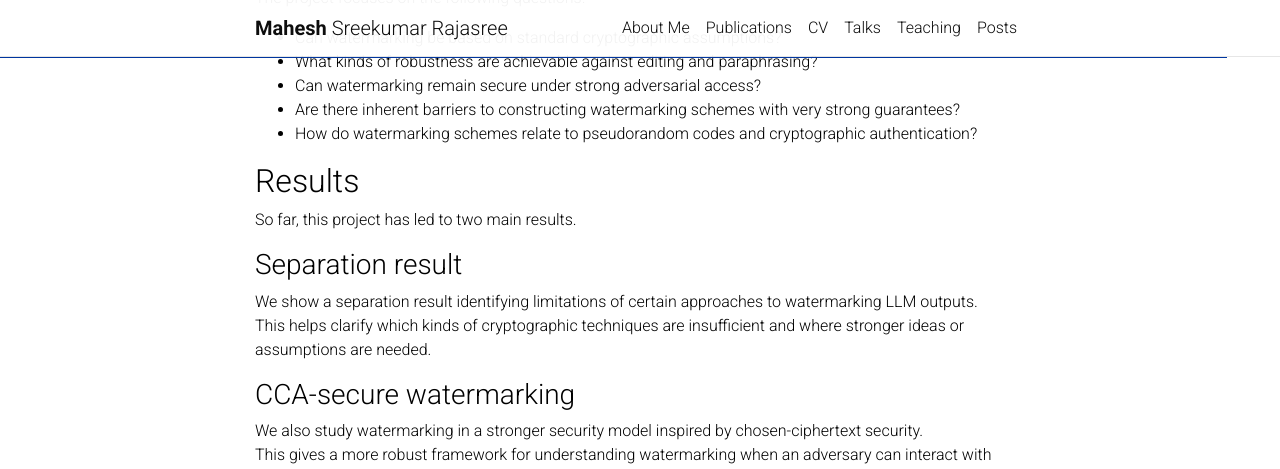
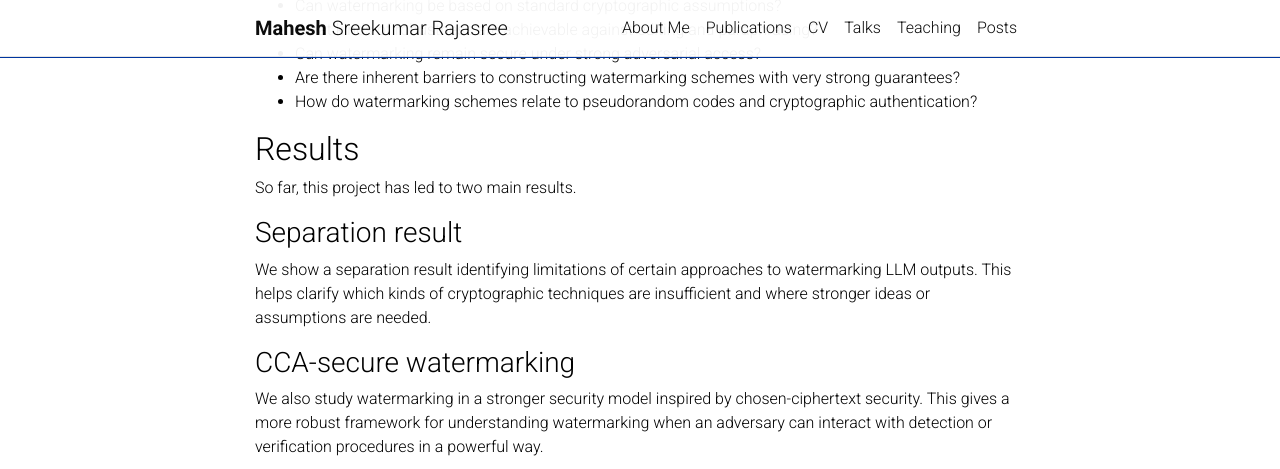
Before and after one commit to Mahe94/mahe94.github.io, a Jekyll site: the page built from _projects/1_project.md, in a window 1280 px wide and 1400 px high, scrolled down 1073 px. Shown: the top 469 px of the window. Built offline with Jekyll 4.4.1, drawn with Linux system fonts in a browser that asks for light colours; comment, search, counter and statistics services are not loaded; a style sheet for code colours, icons or effects is not loaded; some of the changed text lies outside the part shown.

Commit message:
Update 1_project.md

````diff
--- a/_projects/1_project.md
+++ b/_projects/1_project.md
@@ -7,25 +7,23 @@
 category: work
 ---
 
-Large language models are rapidly becoming part of everyday writing, research, education, and software development.
-As these systems become more powerful, it becomes increasingly important to understand when a piece of text was generated by an AI system, whether it has been modified, and what guarantees such detection mechanisms can provide.
+Large language models are rapidly becoming part of everyday writing, research, education, and software development. As these systems become more powerful, it becomes increasingly important to understand when a piece of text was generated by an AI system, whether it has been modified, and what guarantees such detection mechanisms can provide.
 
 This project studies **watermarking for large language models** from a cryptographic and theoretical perspective.
 
 Watermarking asks whether an LLM can generate text that looks natural to humans, but still contains a hidden signal that can later be detected by someone who knows the secret key. Ideally, this signal should survive small edits, paraphrasing, or adversarial attempts to remove it, while remaining invisible to ordinary readers.
 
 The goal is to build a rigorous theory of LLM watermarking:
-What is possible?
-What is impossible?
-What assumptions are needed?
-And how strong can the security guarantees be?
+- What is possible?
+- What is impossible?
+- What assumptions are needed?
+- And how strong can the security guarantees be?
 
 This direction connects cryptography, pseudorandomness, coding theory, and the theory of language models. It also raises basic conceptual questions: unlike classical digital watermarks, text generated by an LLM must remain fluent, diverse, and statistically close to natural language. This makes watermarking LLM outputs both practically important and theoretically subtle.
 
 ## Motivation
 
-Cryptography has repeatedly shown that informal security ideas can fail unless they are supported by precise definitions and proofs.
-LLM watermarking is no exception.
+Cryptography has repeatedly shown that informal security ideas can fail unless they are supported by precise definitions and proofs. LLM watermarking is no exception.
 
 A good watermarking scheme should not merely work against simple tests or weak attacks. It should be meaningful even when the adversary understands the watermarking algorithm, can query the system, and actively tries to remove or forge the watermark.
 
@@ -47,36 +45,8 @@
 
 ### Separation result
 
-We show a separation result identifying limitations of certain approaches to watermarking LLM outputs.
-This helps clarify which kinds of cryptographic techniques are insufficient and where stronger ideas or assumptions are needed.
+We show a separation result identifying limitations of certain approaches to watermarking LLM outputs. This helps clarify which kinds of cryptographic techniques are insufficient and where stronger ideas or assumptions are needed.
 
 ### CCA-secure watermarking
 
-We also study watermarking in a stronger security model inspired by chosen-ciphertext security.
-This gives a more robust framework for understanding watermarking when an adversary can interact with detection or verification procedures in a powerful way.    </div>
-    <div class="col-sm-4 mt-3 mt-md-0">
-        {% include figure.html path="assets/img/11.jpg" title="example image" class="img-fluid rounded z-depth-1" %}
-    </div>
-</div>
-<div class="caption">
-    You can also have artistically styled 2/3 + 1/3 images, like these.
-</div>
-
-
-The code is simple.
-Just wrap your images with `<div class="col-sm">` and place them inside `<div class="row">` (read more about the <a href="https://getbootstrap.com/docs/4.4/layout/grid/">Bootstrap Grid</a> system).
-To make images responsive, add `img-fluid` class to each; for rounded corners and shadows use `rounded` and `z-depth-1` classes.
-Here's the code for the last row of images above:
-
-{% raw %}
-```html
-<div class="row justify-content-sm-center">
-    <div class="col-sm-8 mt-3 mt-md-0">
-        {% include figure.html path="assets/img/6.jpg" title="example image" class="img-fluid rounded z-depth-1" %}
-    </div>
-    <div class="col-sm-4 mt-3 mt-md-0">
-        {% include figure.html path="assets/img/11.jpg" title="example image" class="img-fluid rounded z-depth-1" %}
-    </div>
-</div>
-```
-{% endraw %}
+We also study watermarking in a stronger security model inspired by chosen-ciphertext security. This gives a more robust framework for understanding watermarking when an adversary can interact with detection or verification procedures in a powerful way.
````
